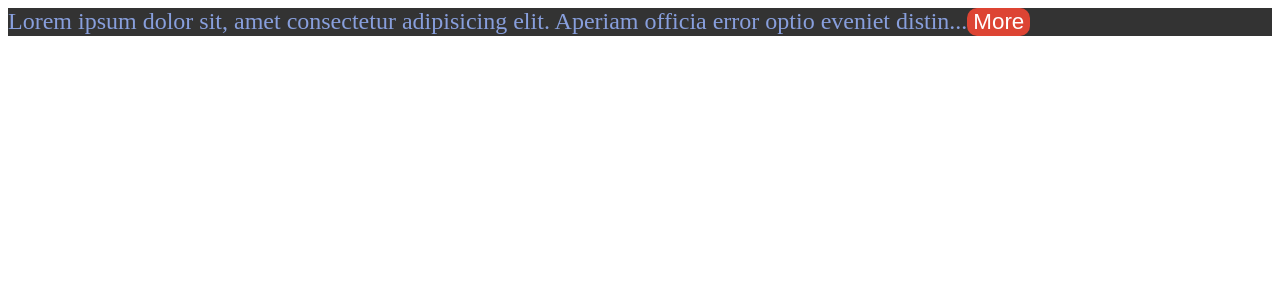
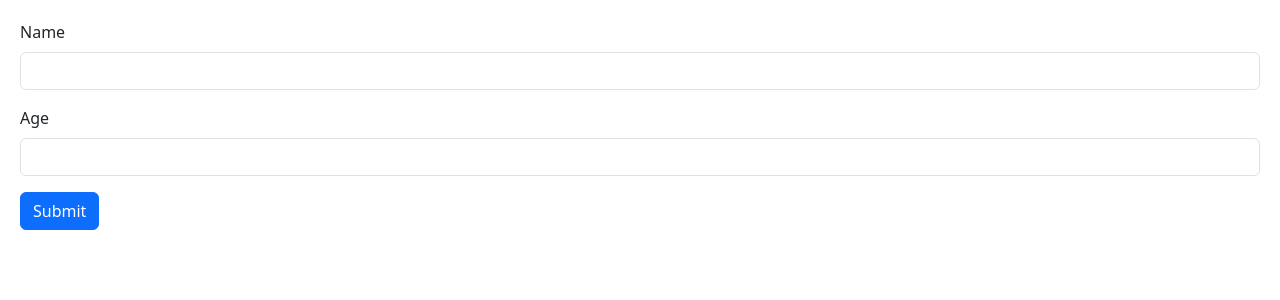
Before and after one commit to yordiyes/React, a React (Vite) app in the folder First_react_app/: page / in a window 1280 px wide. Shown: the top 300 px of the page. Built offline with nearby package versions, Linux system fonts and the light colour scheme.

Commit message:
started working on building form module

```diff
--- a/First_react_app/src/App.tsx
+++ b/First_react_app/src/App.tsx
@@ -1,10 +1,8 @@
-import ExpandableText from './components/ExpandableText';
+import Form from './components/Form';
 
 function App() {
   return (
-    <ExpandableText>
-      Lorem ipsum dolor sit, amet consectetur adipisicing elit. Aperiam officia error optio eveniet distinctio, consectetur illo eaque modi, beatae ex amet explicabo asperiores sequi quas, dolor ratione ipsam! Non modi soluta, repellat facilis tempore vero repudiandae nulla omnis excepturi tenetur architecto veritatis ad laborum veniam delectus voluptatibus? Eaque, sint possimus, dolor nemo illo enim magnam quia amet sed molestias, quae corrupti ullam aut. Dolorem, necessitatibus doloribus sapiente earum accusamus dolor soluta pariatur est autem facere ab laborum cupiditate. Repellat iure quam sequi eligendi ipsum voluptas ipsam nemo fugiat, tenetur sint impedit mollitia error, praesentium fuga laboriosam unde laborum, neque et.
-    </ExpandableText>
+    <Form/>
   );
 }
 
--- /dev/null
+++ b/First_react_app/src/components/Form.tsx
@@ -0,0 +1,34 @@
+import { FormEvent, useRef } from "react";
+import "./index.css";
+
+export default function Form() {
+  const nameRef = useRef<HTMLInputElement>(null);
+  const ageRef = useRef<HTMLInputElement>(null);
+  const person = { name: "", age: 0 };
+
+  const handleSubmit = (event: FormEvent) => {
+    event.preventDefault();
+    if (nameRef.current !== null) person.name = nameRef.current.value;
+    if (ageRef.current !== null) person.age = parseInt(ageRef.current.value);
+    console.log(person);
+  };
+  return (
+    <form onSubmit={handleSubmit}>
+      <div className="mb-3">
+        <label htmlFor="name" className="form-label">
+          Name
+        </label>
+        <input ref={nameRef} id="name" type="text" className="form-control" />
+      </div>
+      <div className="mb-3">
+        <label htmlFor="age" className="form-label">
+          Age
+        </label>
+        <input ref={ageRef} id="age" type="number" className="form-control" />
+      </div>
+      <button className="btn btn-primary" type="submit">
+        Submit
+      </button>
+    </form>
+  );
+}
--- /dev/null
+++ b/First_react_app/src/components/index.css
@@ -0,0 +1,3 @@
+body{
+    padding: 20px;
+}
--- a/First_react_app/src/main.tsx
+++ b/First_react_app/src/main.tsx
@@ -1,6 +1,6 @@
 import { StrictMode } from 'react'
 import { createRoot } from 'react-dom/client'
-// import 'bootstrap/dist/css/bootstrap.css';
+import 'bootstrap/dist/css/bootstrap.css';
 import App from './App.tsx';
 
 createRoot(document.getElementById('root')!).render(
```
